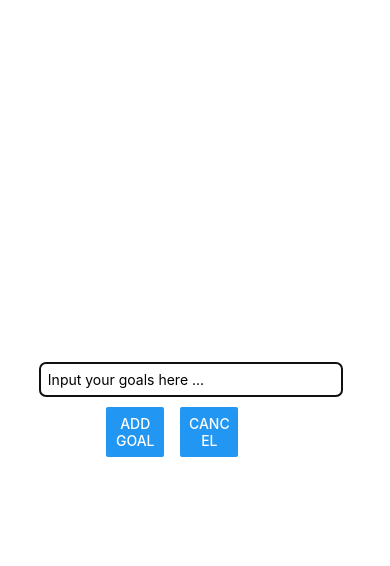
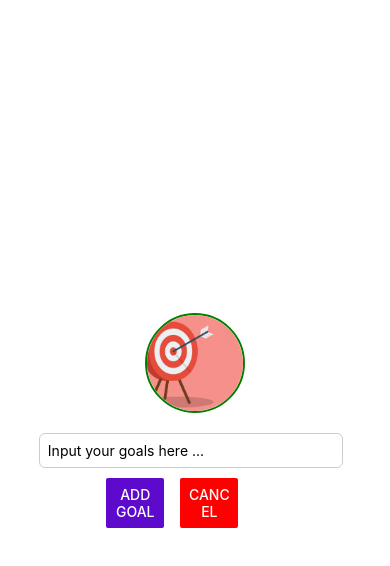
Before and after one commit to YitayalT/getting-started-with-react-native1, a React Native app: screen / in a window 390 px wide. Both pictures are taken after a click on the button "ADD GOAL". Shown: the top 566 px of the page. Built offline with nearby package versions, Linux system fonts and the light colour scheme.

Commit message:
finishing the app

```diff
--- a/App.js
+++ b/App.js
@@ -1,5 +1,6 @@
 import { useState } from "react";
 import { View, StyleSheet, TextInput, FlatList, Button } from "react-native";
+import {StatusBar} from 'expo-status-bar'
 
 import GoalItem from "./components/GoalItem";
 import GoalInput from "./components/GoalInput";
@@ -34,6 +35,8 @@ export default function App() {
     });
   }
   return (
+    <>
+    <StatusBar style="dark" />
     <View style={styles.appContainer}>
       <Button title="Add Goal" color="#5a0ecc" onPress={startAddGoalHandler} />
 
@@ -59,6 +62,7 @@ export default function App() {
         />
       </View>
     </View>
+    </>
   );
 }
 
--- a/components/GoalInput.js
+++ b/components/GoalInput.js
@@ -1,5 +1,5 @@
 import { useState } from "react";
-import { Button, StyleSheet, TextInput, View, Modal } from "react-native";
+import { Button, StyleSheet, TextInput, View, Modal, Image } from "react-native";
 
 const GoalInput = (props) => {
   const [enteredGoalText, setEnteredGoalText] = useState("");
@@ -16,6 +16,7 @@ const GoalInput = (props) => {
   return (
     <Modal visible={props.visible} animationType="slide">
       <View style={styles.inputContainer}>
+        <Image style = {styles.image} source={require('../assets/images/goal.jpg')} />
         <TextInput
           style={styles.textInput}
           placeholder="Input your goals here ... "
@@ -24,10 +25,10 @@ const GoalInput = (props) => {
         />
         <View style={styles.buttonContainer}>
           <View style = {styles.button}>
-            <Button title="Add Goal" onPress={addGoalHandler} />
+            <Button title="Add Goal" onPress={addGoalHandler} color='#5e0acc' />
           </View>
           <View style = {styles.button}>
-            <Button title="Cancel" onPress={props.onCancel} />
+            <Button title="Cancel" onPress={props.onCancel} color='red' />
           </View>
         </View>
       </View>
@@ -44,8 +45,6 @@ const styles = StyleSheet.create({
     alignItems: "center",
     marginBottom: 24,
     padding: 16,
-    borderBottomWidth: 1,
-    borderBottomColor: "#ccc",
   },
   textInput: {
     borderWidth: 1,
@@ -62,5 +61,13 @@ const styles = StyleSheet.create({
     width: '30%',
     marginHorizontal: 8,
     marginTop: 10
+  },
+  image: {
+    width: 100,
+    height: 100,
+    margin: 20,
+    borderRadius:50,
+    borderWidth:2,
+    borderColor: 'green'
   }
 });
```
Also changed, not shown: assets/images/goal.jpg (added).
